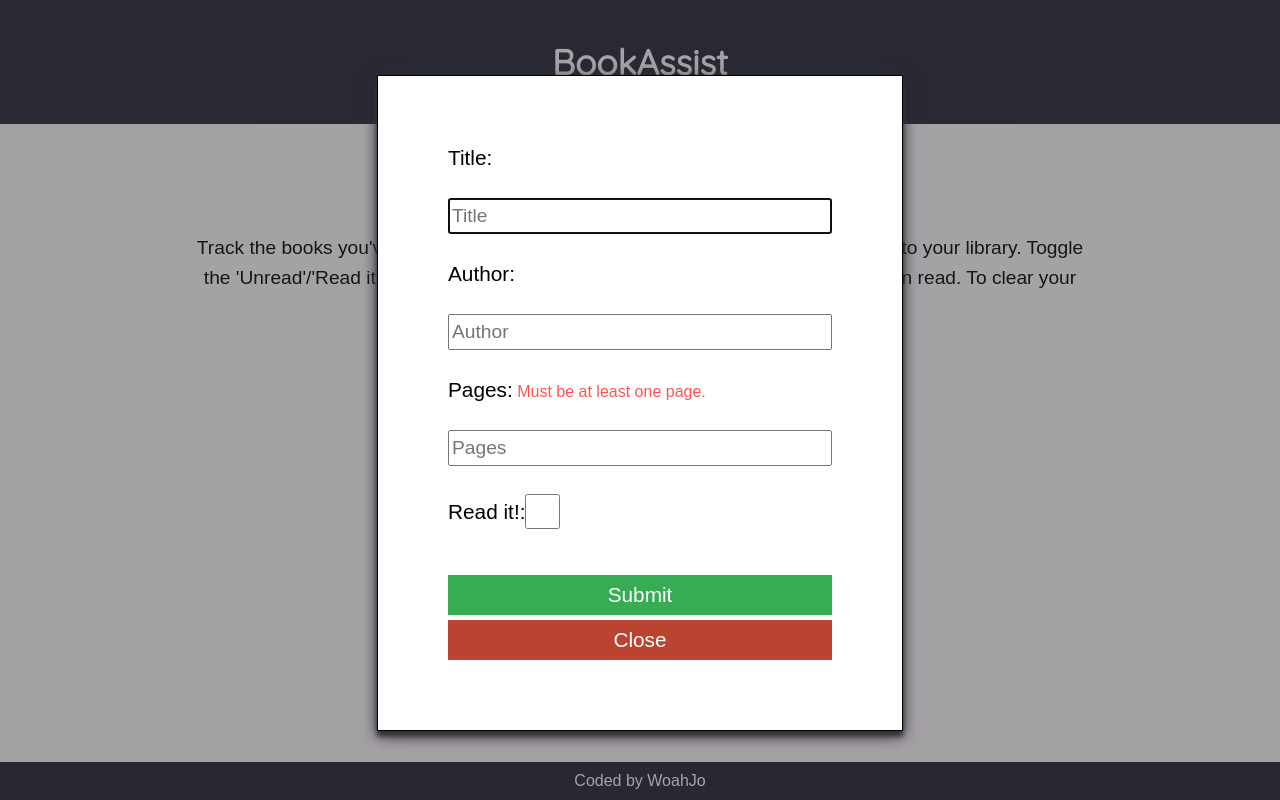
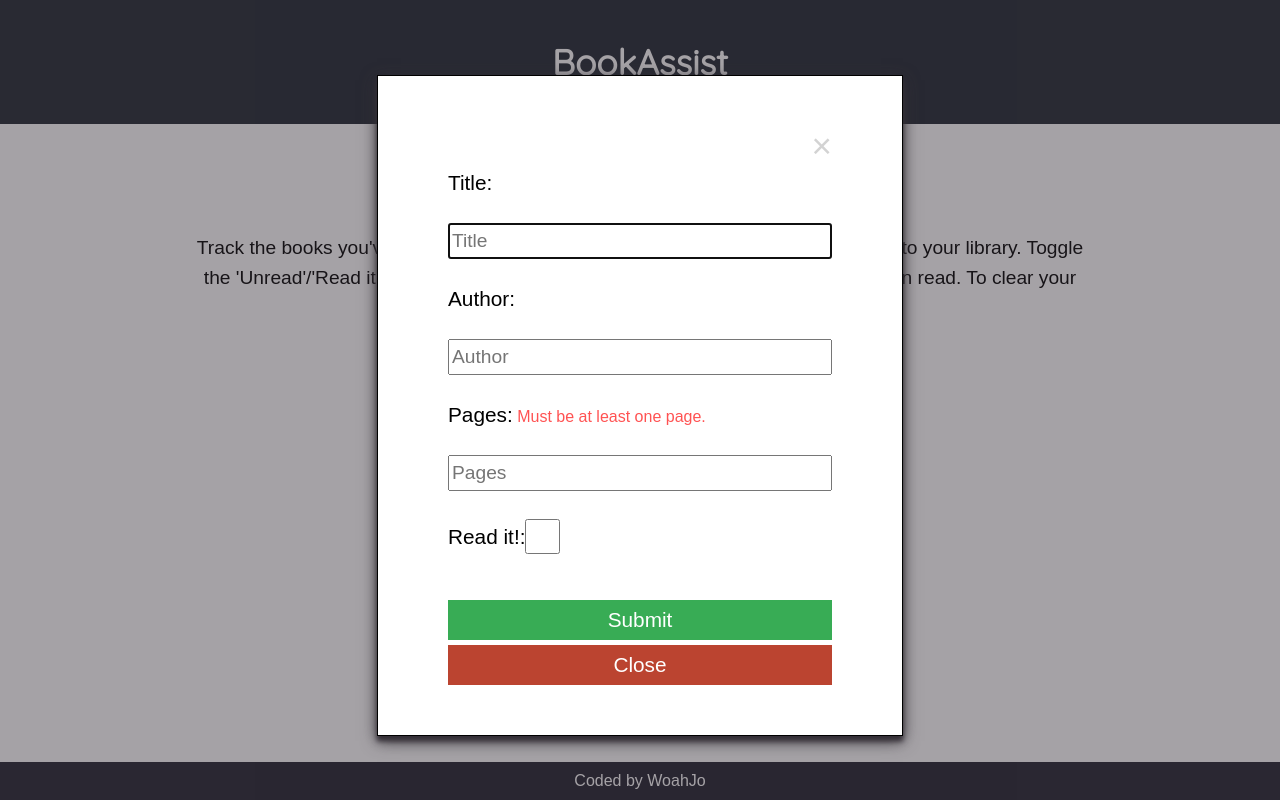
Before and after one commit to WoahJo/book-assist, a plain HTML site: page index.html in a window 1280 px wide. Both pictures are taken after a click on the button "Add Book". Drawn offline with Linux system fonts and the light colour scheme.

Commit message:
added close x to the upper right of the add book form

```diff
--- a/index.html
+++ b/index.html
@@ -17,6 +17,7 @@
             <button class="clear" type="button">Clear</button>
             <div class="modal">
                 <form id="book-form" name="bookForm">
+                    <div class="close">&times;</div>
                     <label for="title">Title: <span class="duplicate">This book is already in your library.</span></label><br>
                     <input type="text" id="title" name="title" placeholder="Title" required maxlength="40"><br>
                     <label for="author">Author:</label><br>
--- a/script.js
+++ b/script.js
@@ -14,6 +14,7 @@ const clear = document.querySelector('.clear');
 const confirmModal = document.querySelector('.confirm-modal');
 const confirmDelete = document.querySelector('.confirm-delete');
 const cancelDelete = document.querySelector('.cancel-delete');
+const closeForm = document.querySelector('.close');
 let strBookshelf;
 let getBookshelf;
 let parseBookshelf;
@@ -275,6 +276,11 @@ clear.addEventListener("click", function(e){
 
 });
 
+closeForm.addEventListener("click", function(e){
+    duplicate.style.display = "none";
+    modal.style.display = "none";
+});
+
 fsubmit.addEventListener("click", function(e){
     if(double()){
         duplicate.style.display = "block";
--- a/style.css
+++ b/style.css
@@ -70,6 +70,13 @@ body{
     background-color:rgba(52, 47, 54, 0.445);
 }
 
+.close {
+    text-align: right;
+    color: lightgray;
+    cursor: pointer;
+    font-size: 35px;
+}
+
 #book-form, #confirm-clear {
     position: relative;
     display: flex;
@@ -77,7 +84,7 @@ body{
     justify-content: center;
     background-color: white;
     border: 1px black solid;
-    padding: 70px;
+    padding: 50px 70px;
     row-gap: 5px;
     width: 30%;
     margin: auto;
```
